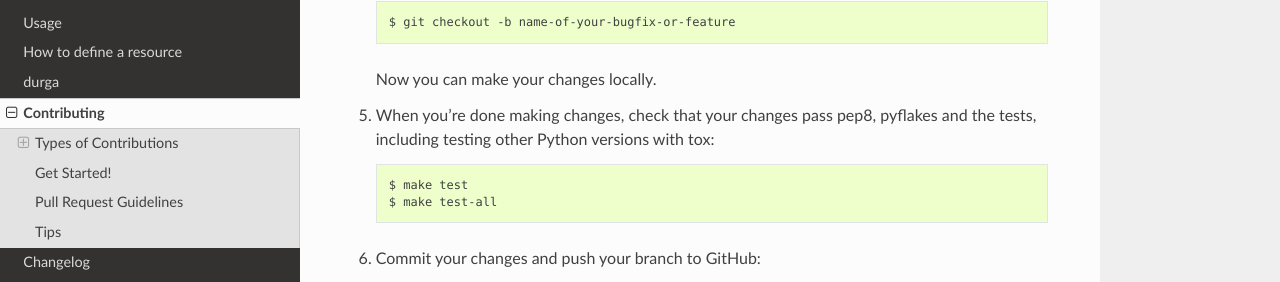
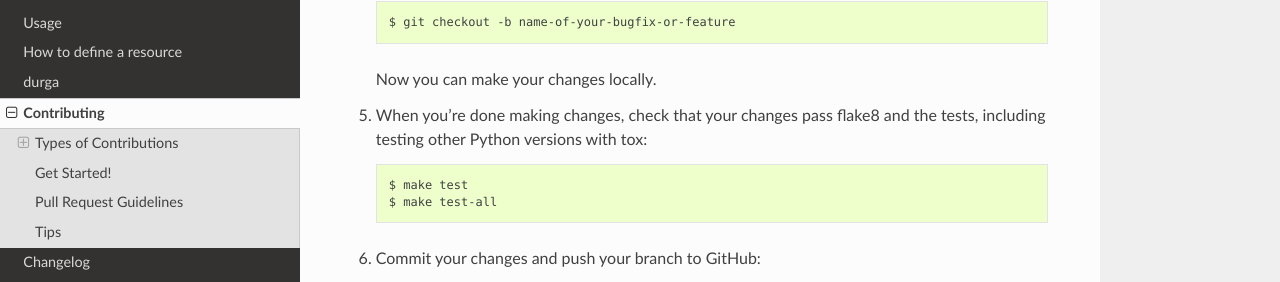
Before and after one commit to transcode-de/durga, a Sphinx documentation site: the page built from docs/contributing.rst, in a window 1280 px wide and 900 px high, scrolled down 1460 px. Shown: the part 152-434 px from the top of the window. Built offline with Sphinx 7.4.7 and the Read the Docs theme 2.0.0, drawn with Linux system fonts in a browser that asks for light colours; pages that are not in the unit, such as notebooks, are missing from menus.

Commit message:
Updated contribution guidelines, now using flake8

```diff
--- a/docs/contributing.rst
+++ b/docs/contributing.rst
@@ -76,7 +76,7 @@ Ready to contribute? Here's how to set up `durga` for local development.
 
    Now you can make your changes locally.
 
-5. When you're done making changes, check that your changes pass pep8, pyflakes and the tests, including testing other Python versions with tox::
+5. When you're done making changes, check that your changes pass flake8 and the tests, including testing other Python versions with tox::
 
     $ make test
     $ make test-all
```
